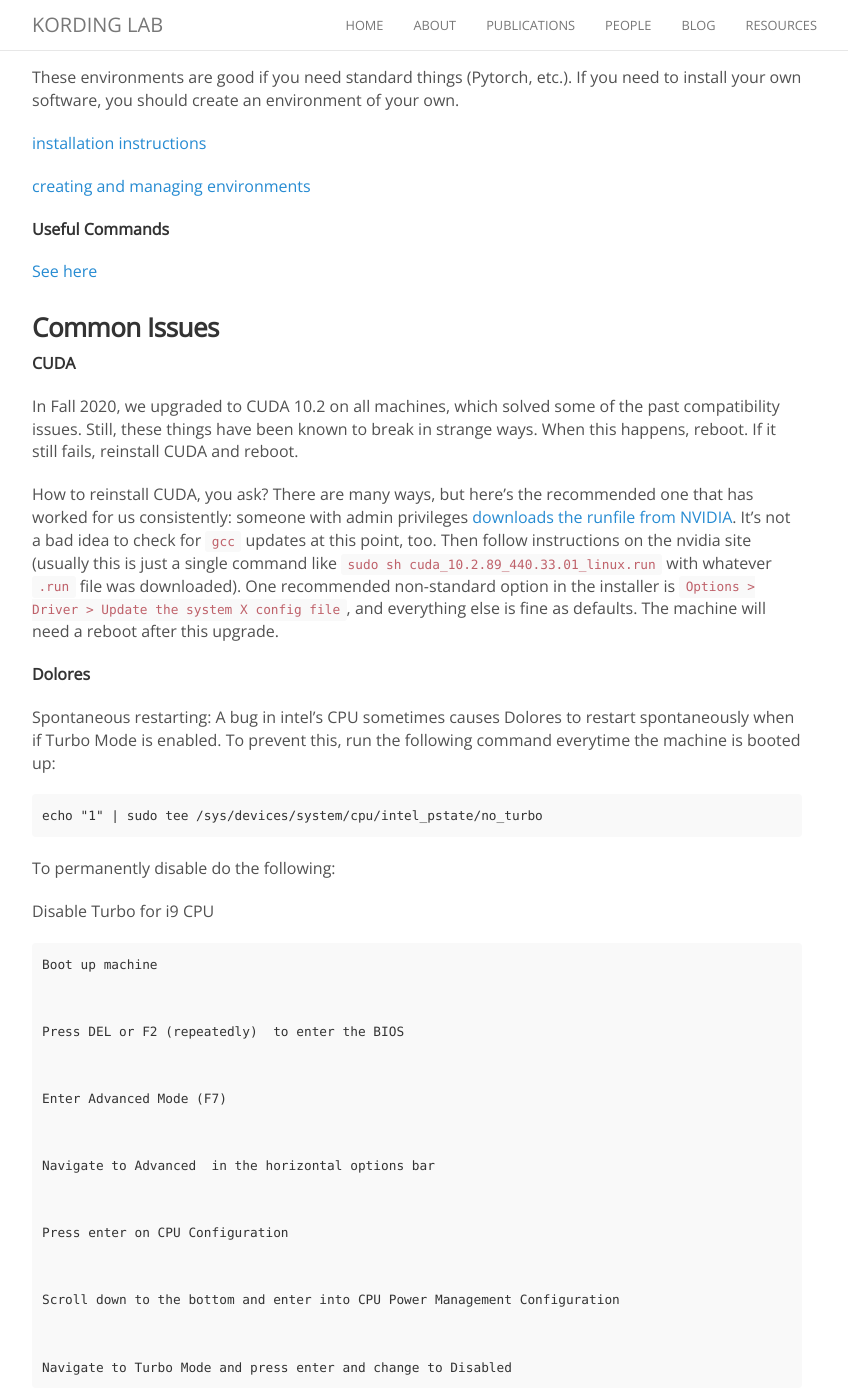
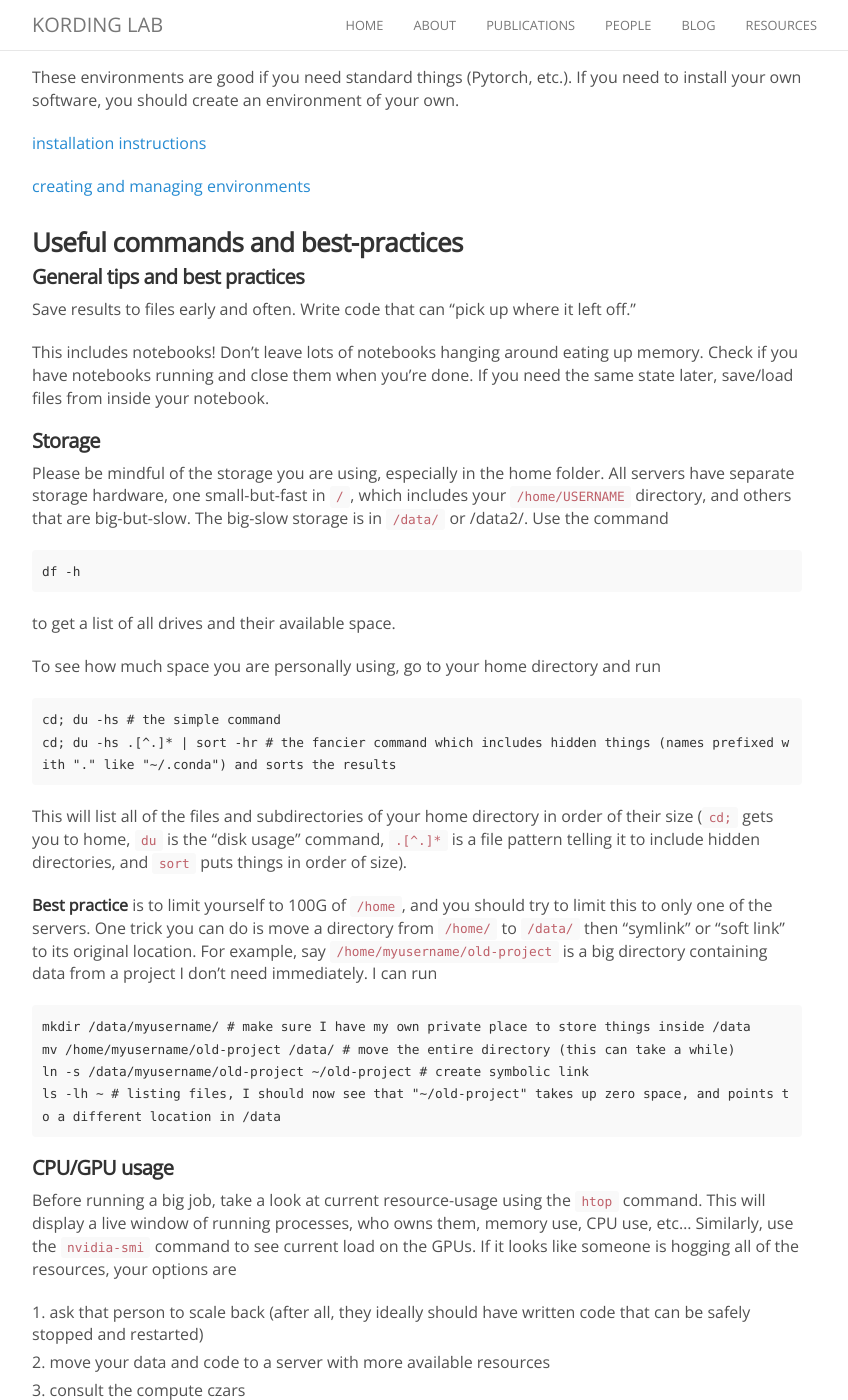
Before and after one commit to KordingLab/KordingLab.github.io, a Jekyll site: the page built from _posts/2019-11-20-intro-resources.md, in a window 1280 px wide and 1400 px high, scrolled down 872 px. Shown: the whole window, without its empty margins (223-1071 px from the left). Built offline with Jekyll 4.4.1, drawn with Linux system fonts in a browser that asks for light colours; nearby versions of some CDN libraries; comment, search, counter and statistics services are not loaded; some of the changed text lies outside the part shown.

Commit message:
First-pass update to compute resources doc
We talked about stuff at lab teaching. Some new best-practices and helpful commands here.

```diff
--- a/_posts/2019-11-20-intro-resources.md
+++ b/_posts/2019-11-20-intro-resources.md
@@ -42,12 +42,45 @@ If you need to install your own software, you should create an environment of yo
 
 [creating and managing environments](https://docs.conda.io/projects/conda/en/latest/user-guide/tasks/manage-environments.html)
 
-**Useful Commands**
+### Useful commands and best-practices
 
-[See here](http://kordinglab.com/2018/09/20/bleen-quadcorn-commands.html)
+#### General tips and best practices
 
+Save results to files early and often. Write code that can "pick up where it left off."
 
-### Common Issues
+This includes notebooks! Don't leave lots of notebooks hanging around eating up memory. Check if you have notebooks running and close them when you're done. If you need the same state later, save/load files from inside your notebook.
+
+#### Storage
+
+Please be mindful of the storage you are using, especially in the home folder. All servers have separate storage hardware, one small-but-fast in `/`, which includes your `/home/USERNAME` directory, and others that are big-but-slow. The big-slow storage is in `/data/` or /data2/. Use the command
+
+    df -h
+
+to get a list of all drives and their available space.
+
+To see how much space you are personally using, go to your home directory and run
+
+    cd; du -hs # the simple command
+    cd; du -hs .[^.]* | sort -hr # the fancier command which includes hidden things (names prefixed with "." like "~/.conda") and sorts the results
+
+This will list all of the files and subdirectories of your home directory in order of their size (`cd;` gets you to home, `du` is the "disk usage" command, `.[^.]*` is a file pattern telling it to include hidden directories, and `sort` puts things in order of size).
+
+**Best practice** is to limit yourself to 100G of `/home`, and you should try to limit this to only one of the servers. One trick you can do is move a directory from `/home/` to `/data/` then "symlink" or "soft link" to its original location. For example, say `/home/myusername/old-project` is a big directory containing data from a project I don't need immediately. I can run
+
+    mkdir /data/myusername/ # make sure I have my own private place to store things inside /data
+    mv /home/myusername/old-project /data/ # move the entire directory (this can take a while)
+    ln -s /data/myusername/old-project ~/old-project # create symbolic link
+    ls -lh ~ # listing files, I should now see that "~/old-project" takes up zero space, and points to a different location in /data
+
+#### CPU/GPU usage
+
+Before running a big job, take a look at current resource-usage using the `htop` command. This will display a live window of running processes, who owns them, memory use, CPU use, etc... Similarly, use the `nvidia-smi` command to see current load on the GPUs. If it looks like someone is hogging all of the resources, your options are
+
+1. ask that person to scale back (after all, they ideally should have written code that can be safely stopped and restarted)
+2. move your data and code to a server with more available resources
+3. consult the compute czars
+
+### Other Common Issues
 
 **CUDA**
 
```
Also changed, not shown: other parts of _posts/2019-11-20-intro-resources.md (+0 -12 lines).
